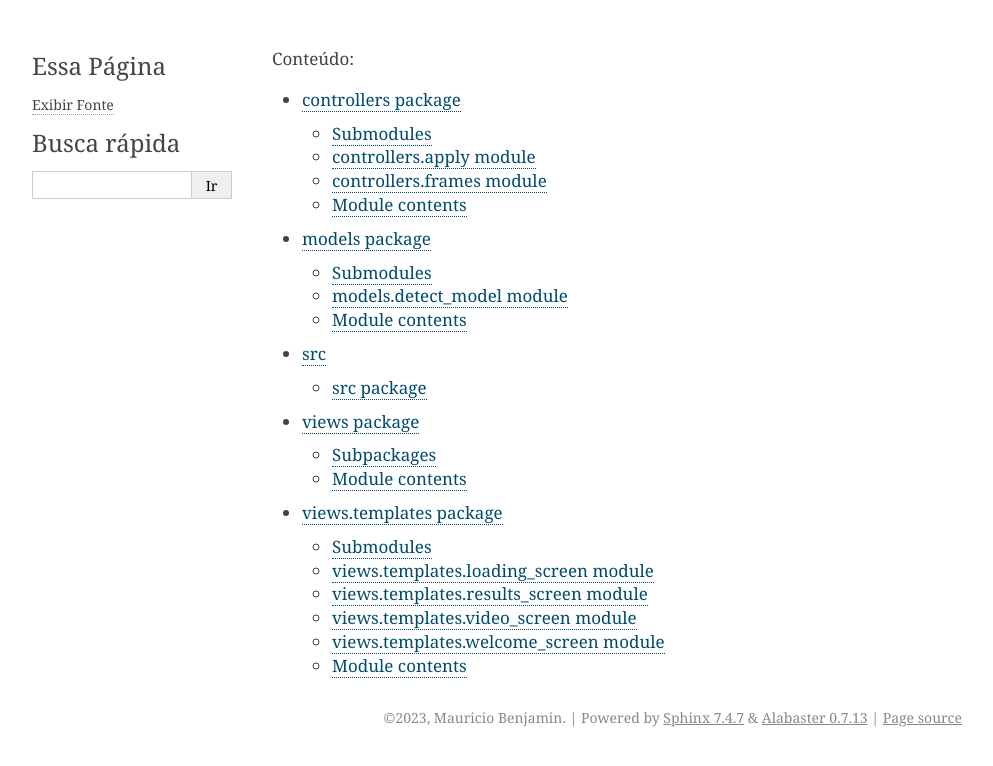
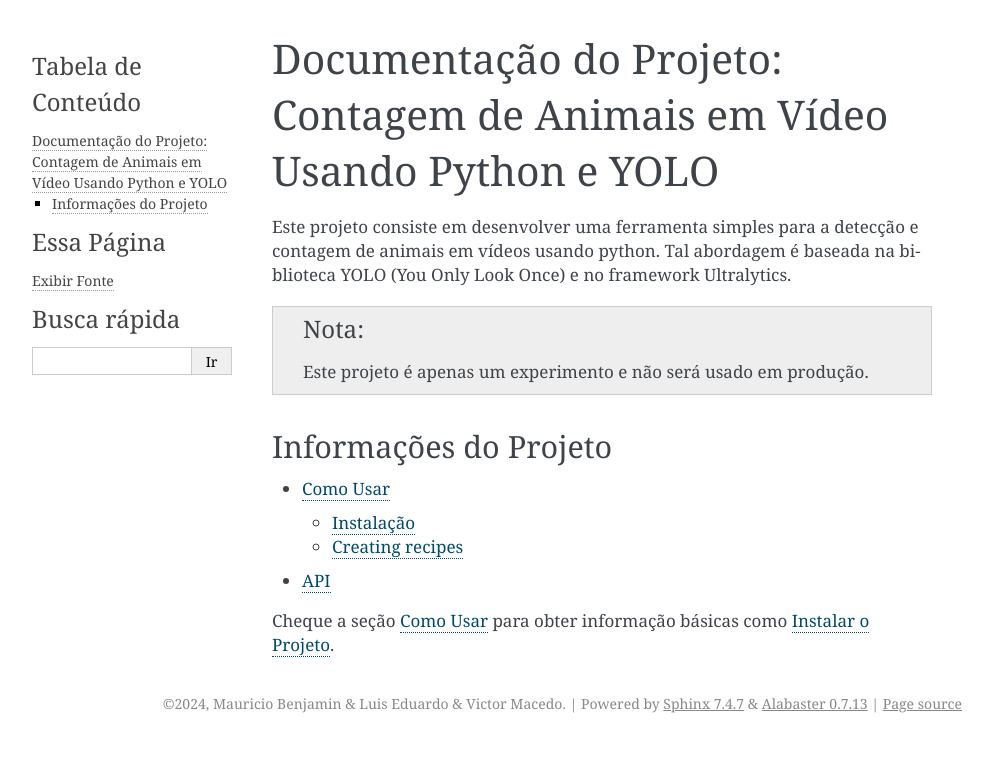
Before and after one commit to mauriciobenjamin700/Mini-Curso-ENUCOMPI-ERCEMAP-2024, a Sphinx documentation site: the page built from docs/source/index.rst, in a window 1280 px wide. Shown: the top 766 px of the page, without its empty margins (148-1141 px from the left). Built offline with Sphinx 7.4.7, drawn with Linux system fonts in a browser that asks for light colours.

```diff
--- a/docs/source/conf.py
+++ b/docs/source/conf.py
@@ -1,75 +1,40 @@
 # Configuration file for the Sphinx documentation builder.
 #
-# This file only contains a selection of the most common options. For a full
-# list see the documentation:
+# For the full list of built-in configuration values, see the documentation:
 # https://www.sphinx-doc.org/en/master/usage/configuration.html
 
-import os
-import sys
+# -- Project information -----------------------------------------------------
+# https://www.sphinx-doc.org/en/master/usage/configuration.html#project-information
 
-# -- Path setup --------------------------------------------------------------
-
-# Add the project directory to sys.path
-sys.path.insert(0, os.path.abspath('../../src'))
-
-# -- Project information -----------------------------------------------------
-
-project = 'Animal Counting in Videos'
-copyright = '2023, Mauricio Benjamin'
-author = 'Mauricio Benjamin'
-
-# The full version, including alpha/beta/rc tags
-release = '0.1.0'
+project = 'Contagem de Animais em Vídeo'
+copyright = '2024, Mauricio Benjamin & Luis Eduardo & Victor Macedo'
+author = 'Mauricio Benjamin & Luis Eduardo & Victor Macedo'
+release = '0.0.1'
 
 # -- General configuration ---------------------------------------------------
+# https://www.sphinx-doc.org/en/master/usage/configuration.html#general-configuration
 
-# Add any Sphinx extension module names here, as strings. They can be
-# extensions coming with Sphinx (named 'sphinx.ext.*') or your custom
-# ones.
 extensions = [
-    'sphinx.ext.autodoc',
-    'sphinx.ext.napoleon',
-    'sphinx.ext.viewcode',
+   'sphinx.ext.duration',
+   'sphinx.ext.doctest',
+   'sphinx.ext.autodoc',
+   'sphinx.ext.autosummary',
 ]
 
-# Add any paths that contain templates here, relative to this directory.
 templates_path = ['_templates']
-
-# List of patterns, relative to source directory, that match files and
-# directories to ignore when looking for source files.
-# This pattern also affects html_static_path and html_extra_path.
 exclude_patterns = []
 
+language = 'pt_BR'
+
 # -- Options for HTML output -------------------------------------------------
+# https://www.sphinx-doc.org/en/master/usage/configuration.html#options-for-html-output
 
-# The theme to use for HTML and HTML Help pages.  See the documentation for
-# a list of builtin themes.
-#
 html_theme = 'alabaster'
-
-# Add any paths that contain custom static files (such as style sheets) here,
-# relative to this directory. They are copied after the builtin static files,
-# so a file named "default.css" will overwrite the builtin "default.css".
 html_static_path = ['_static']
 
-# -- Options for Internationalization ----------------------------------------
 
-# The language for content autogenerated by Sphinx. Refer to documentation
-# for a list of supported languages.
-#
-language = 'pt_BR'
-
-# -- Extension configuration -------------------------------------------------
-
-# Napoleon settings
-napoleon_google_docstring = True
-napoleon_numpy_docstring = True
-napoleon_include_init_with_doc = False
-napoleon_include_private_with_doc = False
-napoleon_include_special_with_doc = True
-napoleon_use_admonition_for_examples = False
-napoleon_use_admonition_for_notes = False
-napoleon_use_admonition_for_references = False
-napoleon_use_ivar = False
-napoleon_use_param = True
-napoleon_use_rtype = True
+# If extensions (or modules to document with autodoc) are in another directory,
+# add these directories to sys.path here.
+import sys
+from pathlib import Path
+sys.path.insert(0, str(Path(__file__).resolve().parents[2]))
--- a/docs/source/controllers.rst
+++ /dev/null
@@ -1,29 +0,0 @@
-controllers package
-===================
-
-Submodules
-----------
-
-controllers.apply module
-------------------------
-
-.. automodule:: controllers.apply
-   :members:
-   :undoc-members:
-   :show-inheritance:
-
-controllers.frames module
--------------------------
-
-.. automodule:: controllers.frames
-   :members:
-   :undoc-members:
-   :show-inheritance:
-
-Module contents
----------------
-
-.. automodule:: controllers
-   :members:
-   :undoc-members:
-   :show-inheritance:
--- a/docs/source/index.rst
+++ b/docs/source/index.rst
@@ -1,9 +1,23 @@
+Documentação do Projeto: Contagem de Animais em Vídeo Usando Python e YOLO
+==========================================================================
+
+Este projeto consiste em desenvolver uma ferramenta simples para a detecção e contagem de animais em vídeos usando python. Tal abordagem é baseada na biblioteca YOLO (You Only Look Once) e no framework Ultralytics.
+
+.. note::
+
+   Este projeto é apenas um experimento e não será usado em produção.
+
+Informações do Projeto
+----------------------------------------------------------------
+
+.. Todos os arquivos .rst devem ser referenciados aqui a baixo chamando seu nome sem extensão
+
 .. toctree::
-   :maxdepth: 2
-   :caption: Conteúdo:
 
-   controllers
-   models
-   modules
-   views
-   views.templates
+   usage
+   api
+
+.. :doc:`usage` adiciona ao documento atual uma arcora para o arquivo usage.rst
+.. :ref:`Instalar o Projeto <installation>` adiciona ao documento atual um link para a ancora installation dentro do arquivo usage
+
+Cheque a seção :doc:`usage` para obter informação básicas como :ref:`Instalar o Projeto <installation>`.
--- a/docs/source/models.rst
+++ /dev/null
@@ -1,21 +0,0 @@
-models package
-==============
-
-Submodules
-----------
-
-models.detect\_model module
----------------------------
-
-.. automodule:: models.detect_model
-   :members:
-   :undoc-members:
-   :show-inheritance:
-
-Module contents
----------------
-
-.. automodule:: models
-   :members:
-   :undoc-members:
-   :show-inheritance:
--- a/docs/source/src.rst
+++ /dev/null
@@ -1,20 +0,0 @@
-src package
-===========
-
-Subpackages
------------
-
-.. toctree::
-   :maxdepth: 4
-
-   src.controllers
-   src.models
-   src.views
-
-Module contents
----------------
-
-.. automodule:: src
-   :members:
-   :undoc-members:
-   :show-inheritance:
--- a/docs/source/views.rst
+++ /dev/null
@@ -1,18 +0,0 @@
-views package
-=============
-
-Subpackages
------------
-
-.. toctree::
-   :maxdepth: 4
-
-   views.templates
-
-Module contents
----------------
-
-.. automodule:: views
-   :members:
-   :undoc-members:
-   :show-inheritance:
--- a/docs/source/views.templates.rst
+++ /dev/null
@@ -1,45 +0,0 @@
-views.templates package
-=======================
-
-Submodules
-----------
-
-views.templates.loading\_screen module
---------------------------------------
-
-.. automodule:: views.templates.loading_screen
-   :members:
-   :undoc-members:
-   :show-inheritance:
-
-views.templates.results\_screen module
---------------------------------------
-
-.. automodule:: views.templates.results_screen
-   :members:
-   :undoc-members:
-   :show-inheritance:
-
-views.templates.video\_screen module
-------------------------------------
-
-.. automodule:: views.templates.video_screen
-   :members:
-   :undoc-members:
-   :show-inheritance:
-
-views.templates.welcome\_screen module
---------------------------------------
-
-.. automodule:: views.templates.welcome_screen
-   :members:
-   :undoc-members:
-   :show-inheritance:
-
-Module contents
----------------
-
-.. automodule:: views.templates
-   :members:
-   :undoc-members:
-   :show-inheritance:
```
Also changed, not shown: docs/developer.md (deleted, +0 -4 lines), docs/source/api.rst (added, +7 -0 lines), docs/source/generated/lumache.rst (added, +17 -0 lines), docs/source/modules.rst (deleted, +0 -7 lines), docs/source/src.controllers.rst (deleted, +0 -29 lines), docs/source/src.models.rst (deleted, +0 -21 lines), docs/source/src.views.rst (deleted, +0 -18 lines), docs/source/src.views.templates.rst (deleted, +0 -45 lines), docs/source/usage.rst (added, +34 -0 lines).
